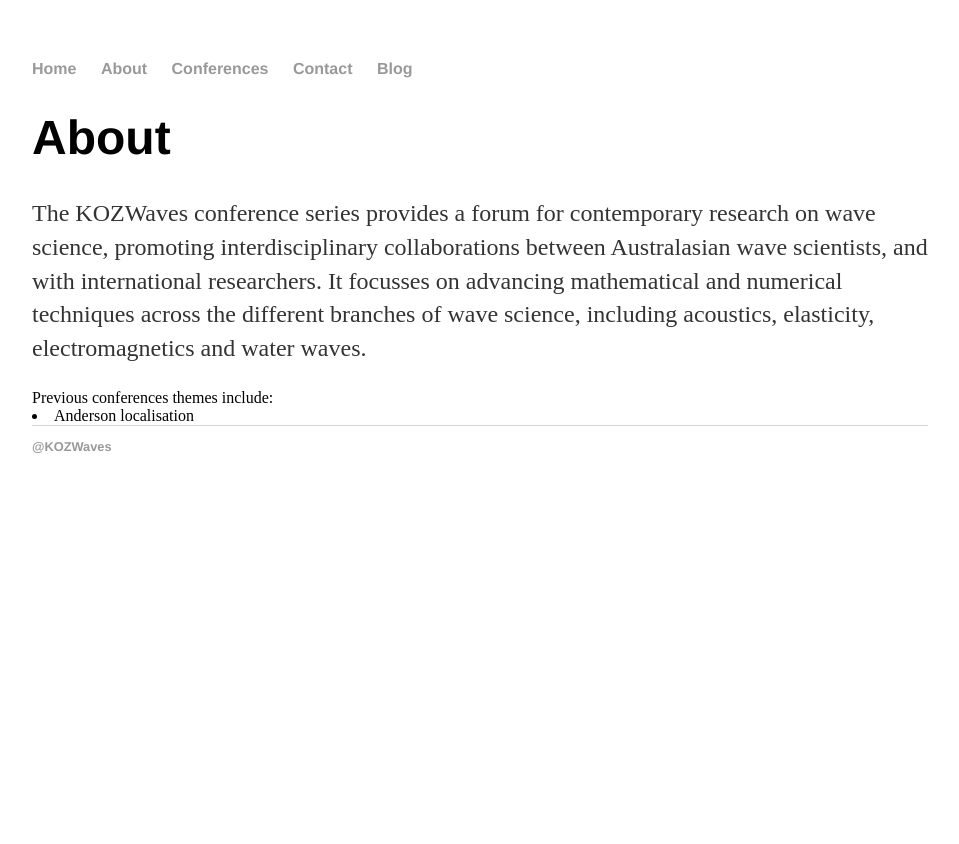
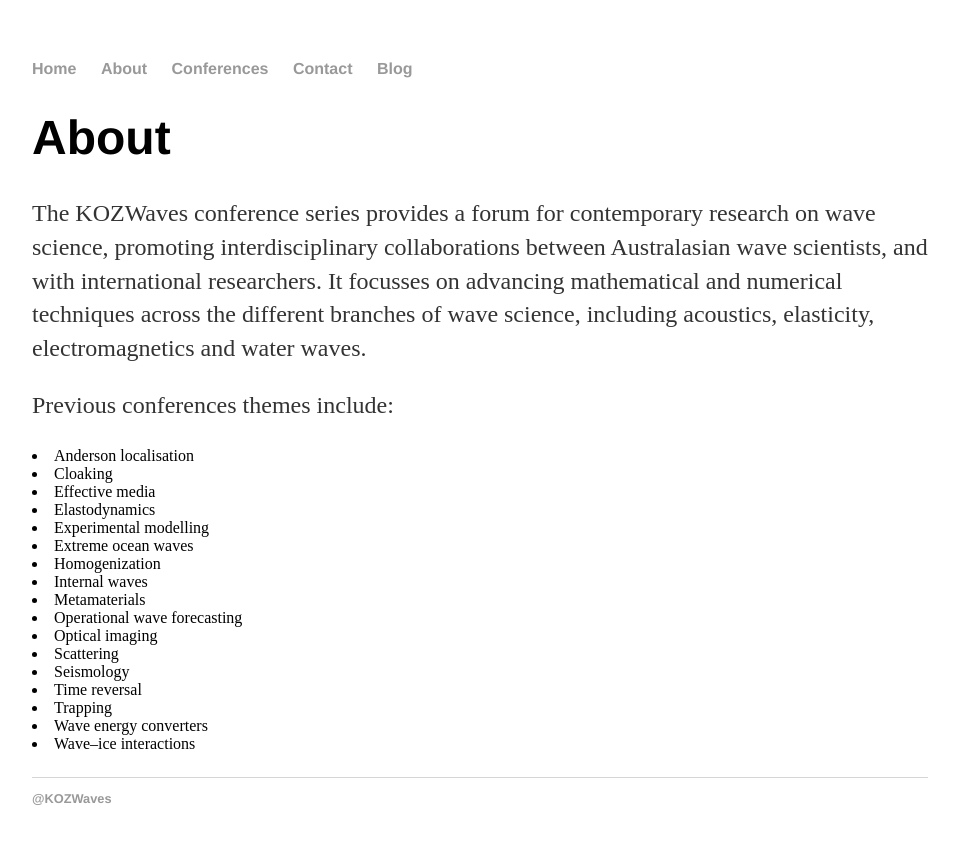
Before and after one commit to kozwaves/kozwaves.github.io, a Jekyll site: the page built from About/index.html, in a window 1280 px wide. Shown: the top 844 px of the page, without its empty margins (160-1119 px from the left). Built offline with Jekyll 4.4.1, drawn with Linux system fonts in a browser that asks for light colours.

Commit message:
Update index.html

```diff
--- a/About/index.html
+++ b/About/index.html
@@ -7,8 +7,24 @@
 
 	<p>The KOZWaves conference series provides a forum for contemporary research on wave science, promoting interdisciplinary collaborations between Australasian wave scientists, and with international researchers. It focusses on advancing mathematical and numerical techniques across the different branches of wave science, including acoustics, elasticity, electromagnetics and water waves.</p>
 
-	Previous conferences themes include:
+	<p>Previous conferences themes include:
 
 	<li>Anderson localisation</li>
-
+		<li>Cloaking</li>
+		<li>Effective media</li>
+		<li>Elastodynamics</li>
+	<li>Experimental modelling</li>
+<li>Extreme ocean waves</li>
+<li>Homogenization</li>
+<li>Internal waves</li>
+<li>Metamaterials</li>
+<li>Operational wave forecasting</li>
+<li>Optical imaging</li>
+<li>Scattering</li>
+<li>Seismology</li>
+<li>Time reversal</li>
+<li>Trapping</li>
+<li>Wave energy converters</li>
+<li>Wave–ice interactions</li>
+	</p>
 </div><!-- /.blurb -->
```
